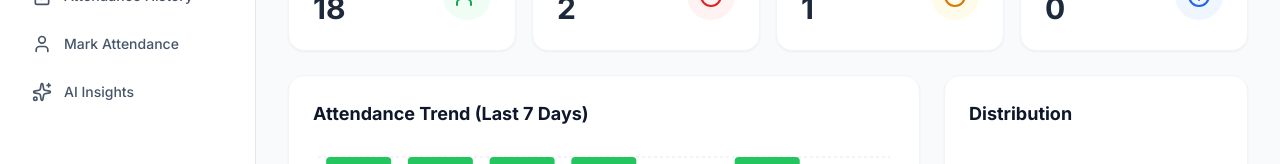
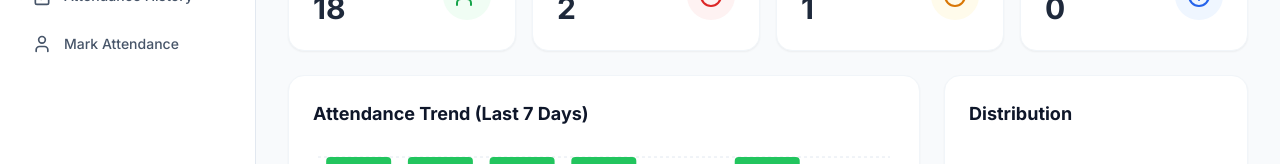
Before and after one commit to Varun-Vikash/Digital-Attendance-Visualization-Portal, a React (Vite) app: page / in a window 1280 px wide. Both pictures are taken after a click on the button "Sign In". Shown: the part 171-335 px from the top of the page. Built offline with nearby package versions, Linux system fonts and the light colour scheme.

Commit message:
Remove AI Insights from navigation items
Removed 'AI Insights' navigation item from layout.

```diff
--- a/components/Layout.tsx
+++ b/components/Layout.tsx
@@ -1,6 +1,6 @@
 import React, { ReactNode } from 'react';
 import { useAuth } from '../context/AuthContext';
-import { LayoutDashboard, LogOut, ClipboardCheck, User, Menu, X, Sparkles } from 'lucide-react';
+import { LayoutDashboard, LogOut, ClipboardCheck, User, Menu, X } from 'lucide-react';
 import { UserRole } from '../types';
 
 interface LayoutProps {
@@ -17,7 +17,6 @@ const Layout: React.FC<LayoutProps> = ({ children, activeTab, setActiveTab }) =>
     { id: 'dashboard', label: 'Dashboard', icon: LayoutDashboard },
     { id: 'history', label: 'Attendance History', icon: ClipboardCheck },
     ...(user?.role === UserRole.STUDENT ? [{ id: 'mark', label: 'Mark Attendance', icon: User }] : []),
-    { id: 'insights', label: 'AI Insights', icon: Sparkles },
   ];
 
   return (
```
